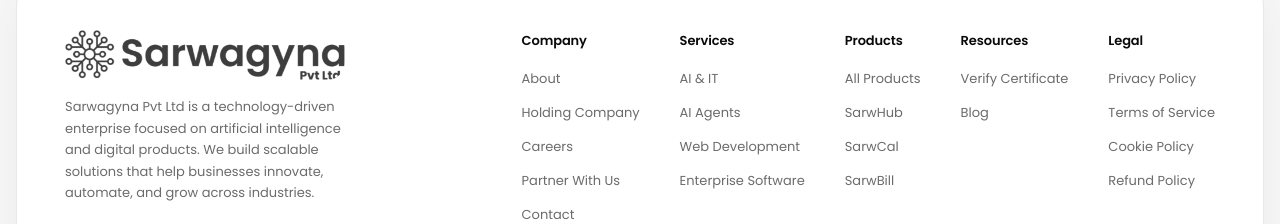
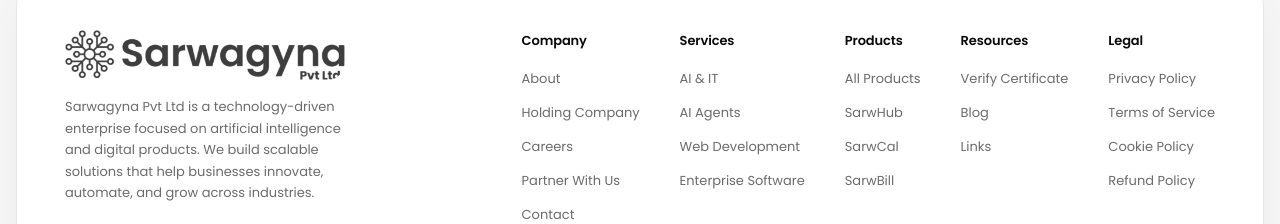
Before and after one commit to sarwagyna/Sarwagyna_v2.0, a Next.js app: page /admin in a window 1280 px wide. Shown: the part 1170-1394 px from the top of the page. Built offline with nearby package versions, Linux system fonts and the light colour scheme; no server answers.

Commit message:
feat: add a new `Footer` component with navigation links, social media icons, and a CTA banner.

```diff
--- a/src/components/Footer.tsx
+++ b/src/components/Footer.tsx
@@ -60,6 +60,7 @@
     links: [
       { name: "Verify Certificate", path: "/verify" },
       { name: "Blog", path: "/blog" },
+      { name: "Links", path: "/links" },
     ],
   },
   {
```
